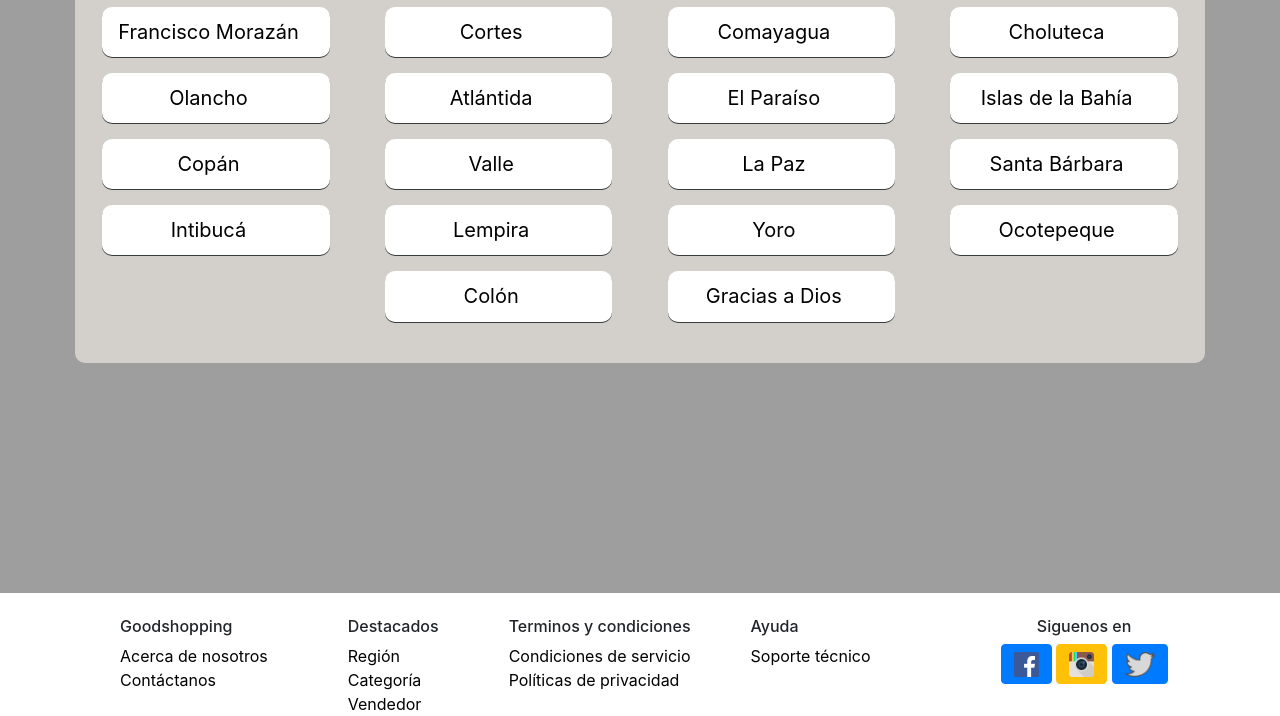
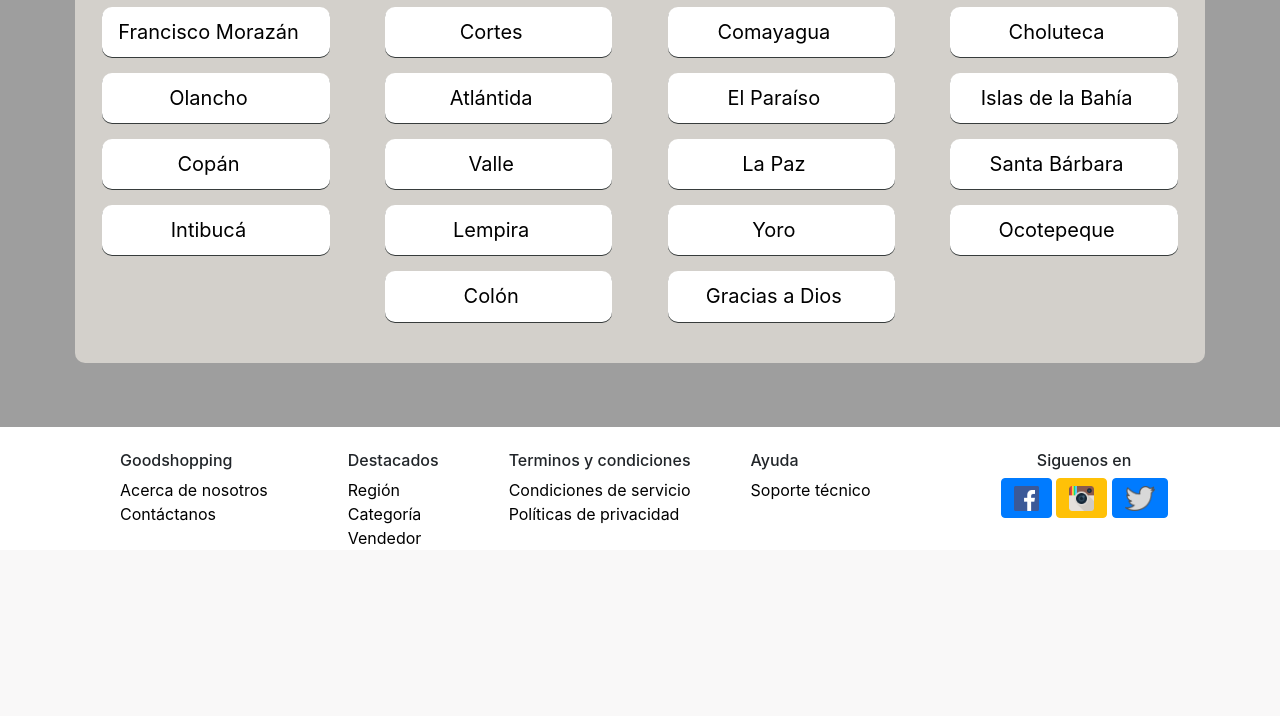
Before and after one commit to Carlosrrg/Proyecto_de_Ingenieria, a PHP site: page /xe/ in a window 1280 px wide. Shown: the part 259-975 px from the top of the page. After the commit the page ends 803 px from the top, so only its background shows below. Run offline with PHP 8.4, Linux system fonts and the light colour scheme.

Commit message:
Update index.php

```diff
--- a/HTML_de_website/good_shopping/index.php
+++ b/HTML_de_website/good_shopping/index.php
@@ -410,7 +410,7 @@
 
 	<!--Pie de página-->
 	<div class="clearfix">
-		<footer class="footer" style="background: #fff;">
+		<footer class="footer" style="background: #fff; margin-top:0px;">
 			<div class="container">
 				<div class="row">
 					<div class="col-xs-6 col-mx-2" style="padding-left:50px; padding-right: 30px;">
```
